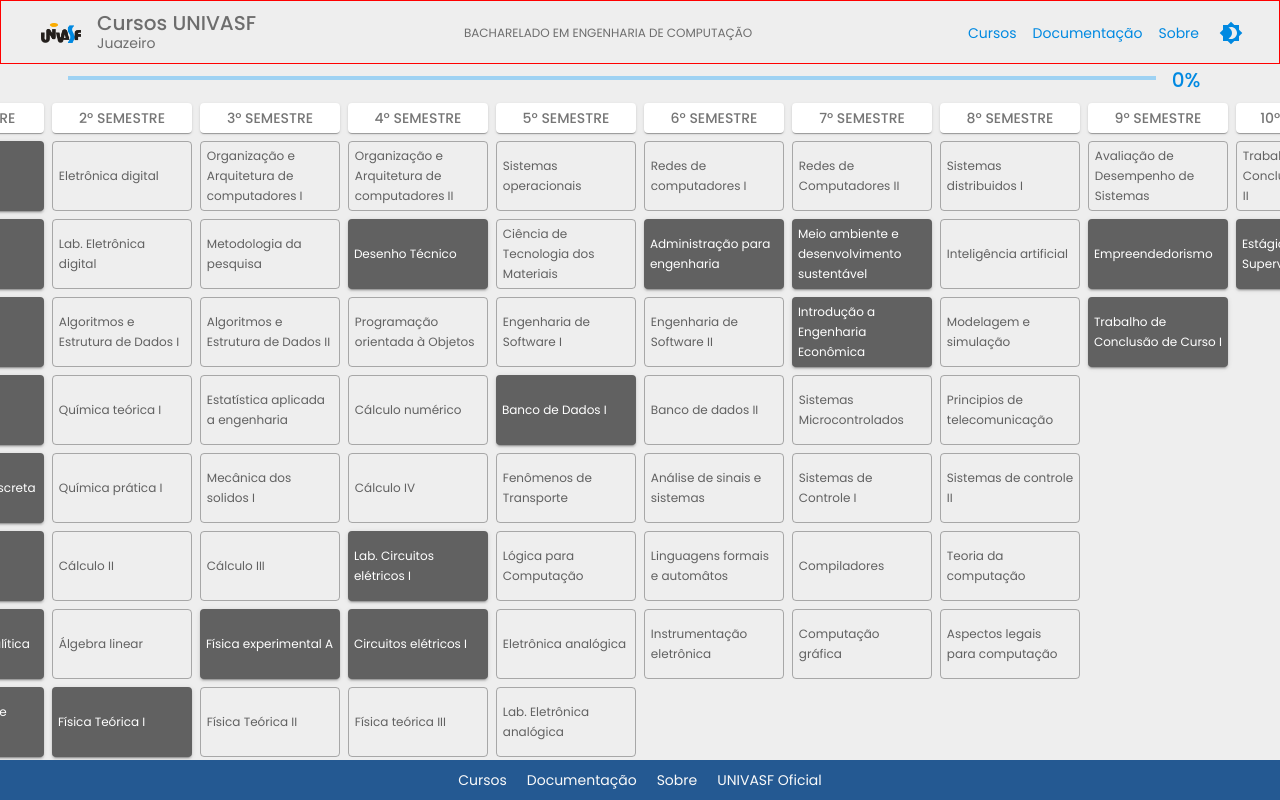
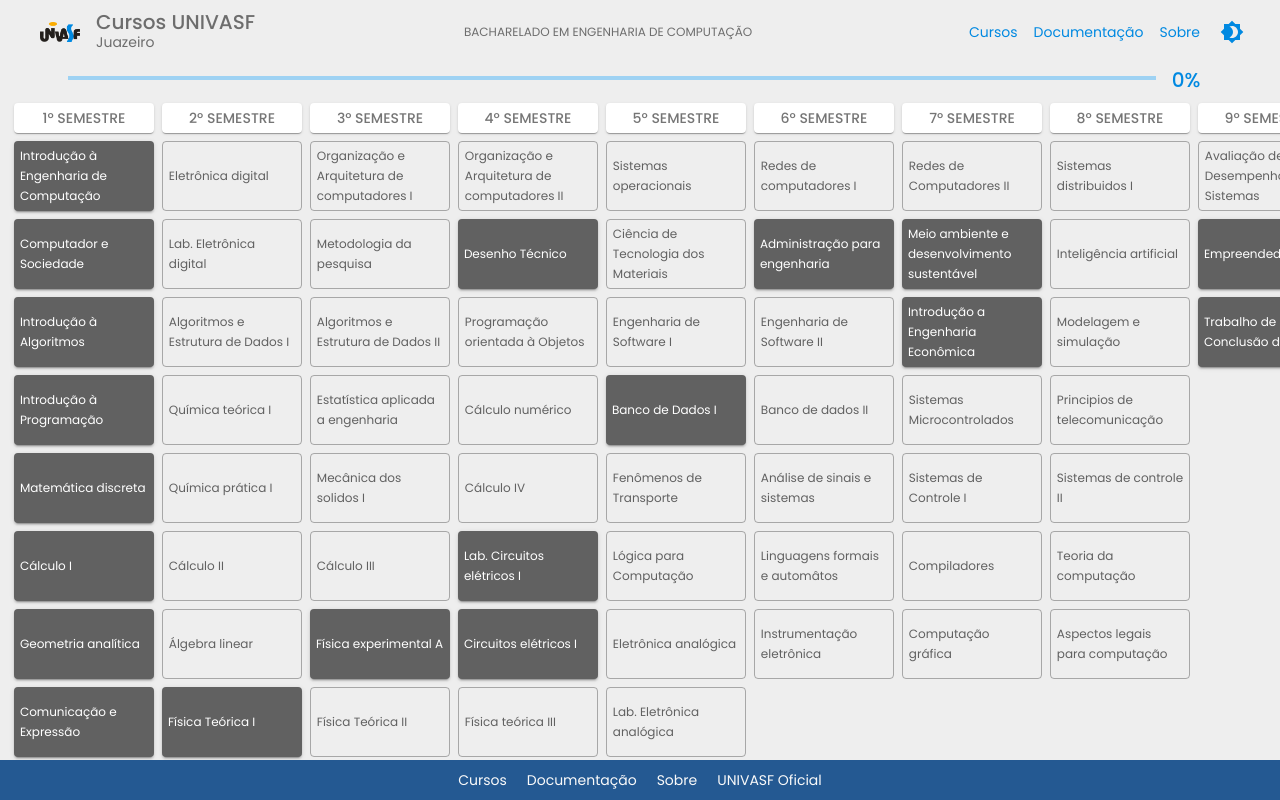
Before and after one commit to Daniel-Alencar/courses-univasf, a React (Create React App) app: page /course/1 in a window 1280 px wide. Built offline with nearby package versions, Linux system fonts and the light colour scheme.

Commit message:
Ajeitando algumas coisas

```diff
--- a/src/components/Header/index.jsx
+++ b/src/components/Header/index.jsx
@@ -19,7 +19,6 @@ const useStyles = makeStyles((theme) => {
             display: 'flex',
             backgroundColor: theme.palette.background.default,
             height: 64,
-            border: '1px red solid'
         },
         img: {
             margin: theme.spacing(2),
--- a/src/components/Informational/index.jsx
+++ b/src/components/Informational/index.jsx
@@ -17,19 +17,17 @@ const useStyles = makeStyles((theme) => {
             flexDirection: 'column',
             justifyContent: 'flex-start',
             alignItems: 'flex-start',
-
-            border: '1px red solid',
         },
 
 
         heading: {
-            marginTop: theme.spacing(3),
+            marginBotton: theme.spacing(3),
             marginButton: theme.spacing(3),
             color: theme.palette.text.primary
         },
 
         paragraph: {
-            marginTop: theme.spacing(2),
+            marginBottom: theme.spacing(2),
             marginButton: theme.spacing(2),
             color: theme.palette.text.primary
         }
--- a/src/pages/Course/index.jsx
+++ b/src/pages/Course/index.jsx
@@ -19,7 +19,7 @@ const useStyles = makeStyles((theme, id) => {
             display: 'flex',
             flexDirection: 'column',
             justifyContent: 'flex-start',
-            alignItems: 'flex-start'
+            alignItems: 'center'
         },
         teste: {
             height: 150,
--- a/src/pages/Course/styles.jsx
+++ b/src/pages/Course/styles.jsx
@@ -13,7 +13,7 @@ export const ContainerGrid = styled.div`
     overflow-y: auto;
 
     display: flex;
-    justify-content: center;
+    /* justify-content: center; */
 
 /*
     &::-webkit-scrollbar-corner {
@@ -35,11 +35,10 @@ export const ContainerGrid = styled.div`
     }
 */
     &::-webkit-scrollbar {
-        width: 15px;
-        height: 15px;
+        /* width: 15px; */
+        /* height: 15px; */
 
-        // border: 3px blue solid;
-        border-radius: 50px;
+        /* border-radius: 50px; */
         display: none;
     }
 /*
```
Also changed, not shown: 1 other file (tests, documents, lock files or other folders).
